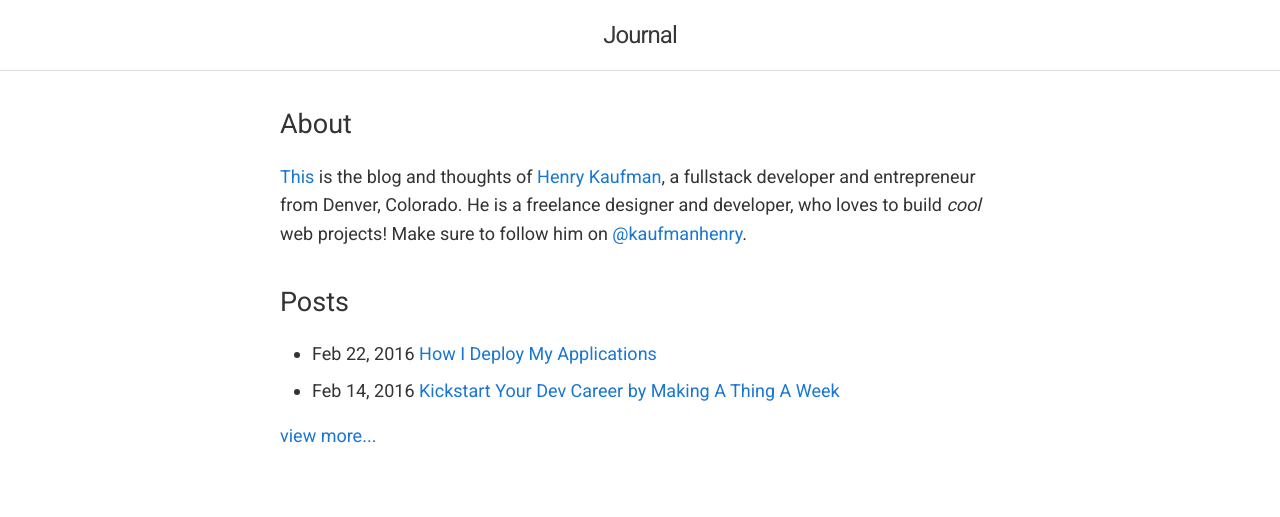
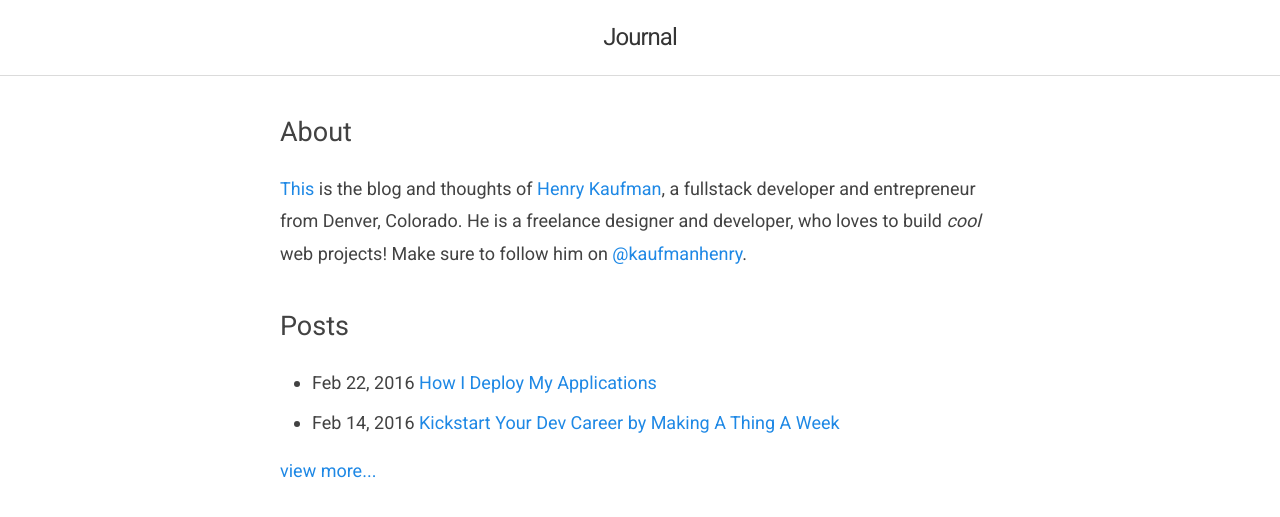
Before and after one commit to hcjk/blog, a Jekyll site: the page built from index.html, in a window 1280 px wide. Shown: the top 517 px of the page. Built offline with Jekyll 4.4.1, drawn with Linux system fonts in a browser that asks for light colours.

Commit message:
color updates

```diff
--- a/css/main.scss
+++ b/css/main.scss
@@ -4,23 +4,23 @@
 @charset "utf-8";
 
 @import url(https://fonts.googleapis.com/css?family=Roboto);
-@import url(https://fonts.googleapis.com/css?family=Inconsolata);
+@import url(https://fonts.googleapis.com/css?family=Roboto+Mono);
 
 // Our variables
 $base-font-family: 'Roboto', sans-serif;
-$code-font-family: 'Inconsolata', monospace;
+$code-font-family: 'Roboto Mono', monospace;
 $base-font-size:   18px;
 $base-font-weight: 400;
 $small-font-size:  0.875rem;
-$base-line-height: 1.6;
+$base-line-height: 1.8;
 
 $spacing-unit:     2rem;
 
-$text-color:       #333;
+$text-color:       #424242;
 $background-color: #fff;
-$brand-color:      #1976D2;
+$brand-color:      #1E88E5;
 
-$grey-color:       #777;
+$grey-color:       #757575;
 $grey-color-light: lighten($grey-color, 40%);
 $grey-color-dark:  darken($grey-color, 25%);
 
```
